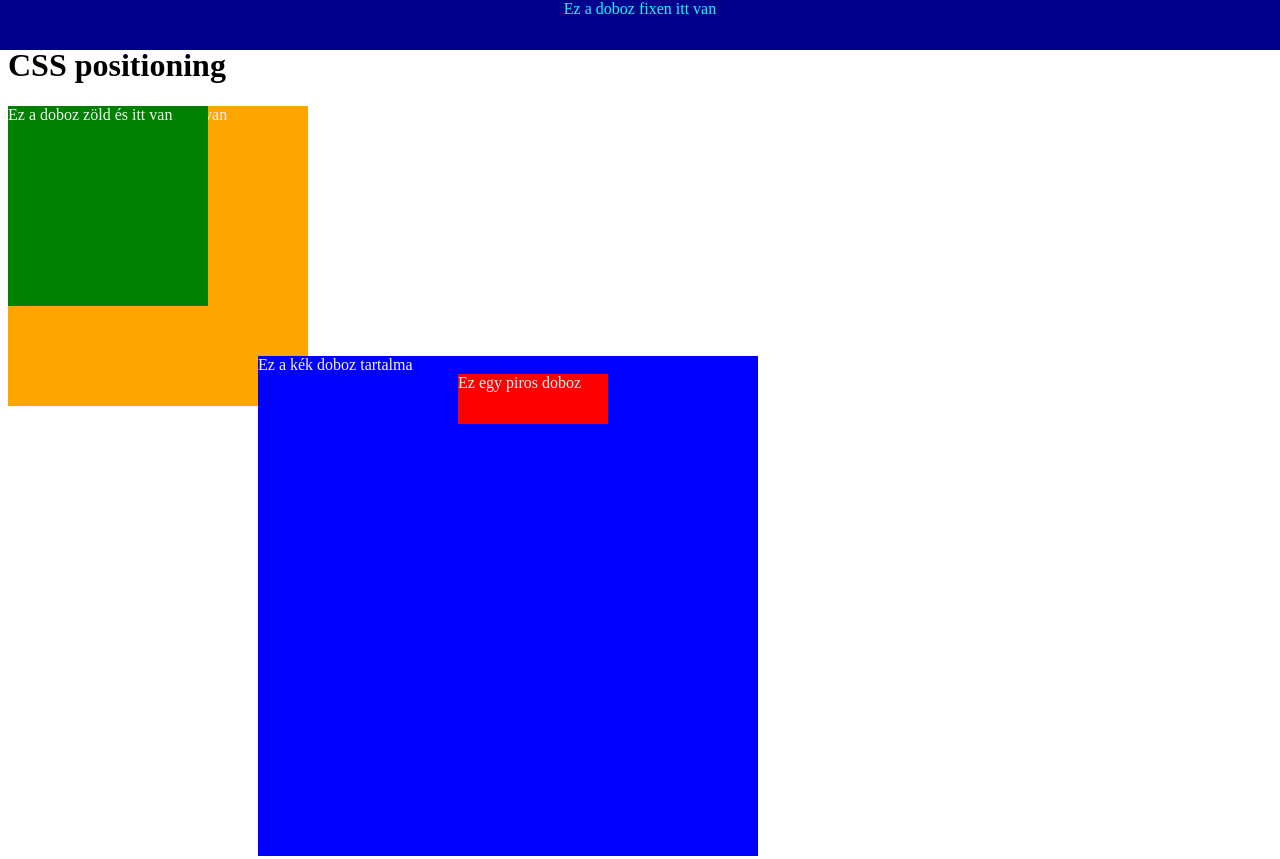
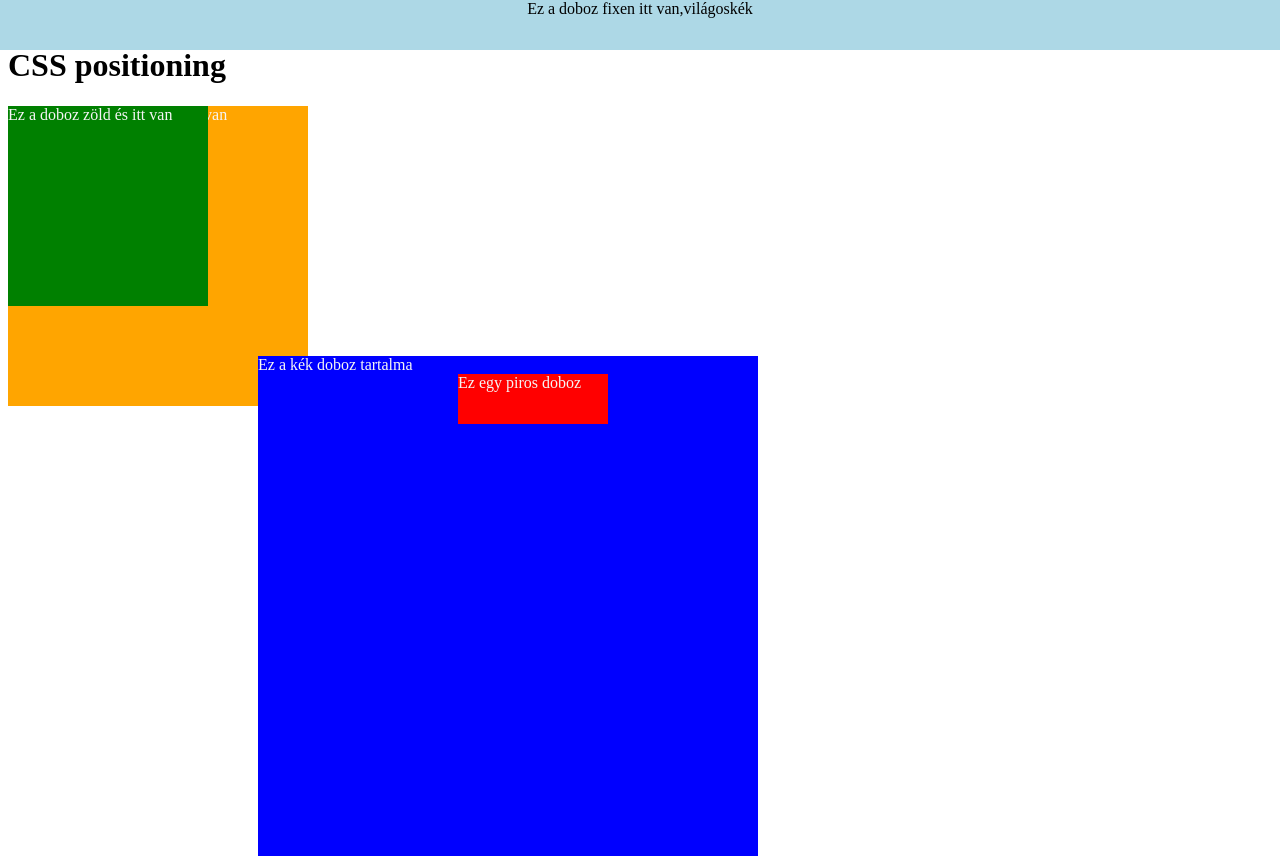
Before and after one commit to mateooo888/html_alapok, a plain HTML site: page 04_css_positioning.html in a window 1280 px wide. Shown: the top 859 px of the page. Drawn offline with Linux system fonts and the light colour scheme.

```diff
--- a/04_css_positioning.css
+++ b/04_css_positioning.css
@@ -7,8 +7,8 @@
 .fixed-doboz{
     width: 100%;
     height: 50px;
-    background-color: darkblue;
-    color: aqua;
+    background-color: lightblue;
+    color: black;
     position: fixed;
     top: 0;
     right: 0;
--- a/04_css_positioning.html
+++ b/04_css_positioning.html
@@ -9,9 +9,9 @@
     <a href="./03_css_basics.html">Vissza az előző oldalra</a>
     <h1>CSS positioning</h1>
 
-<div class="fixed-doboz">Ez a doboz fixen itt van</div>
+<div class="fixed-doboz">Ez a doboz fixen itt van,világoskék</div>
 <div class="zold-doboz">Ez a doboz zöld és itt van</div>
-<div class="class narancs-doboz">Ez a doboz narancssárga és itt van</div>
+<div class="narancs-doboz">Ez a doboz narancssárga és itt van</div>
 
 <div class="kek-doboz">
    Ez a kék doboz tartalma
```
